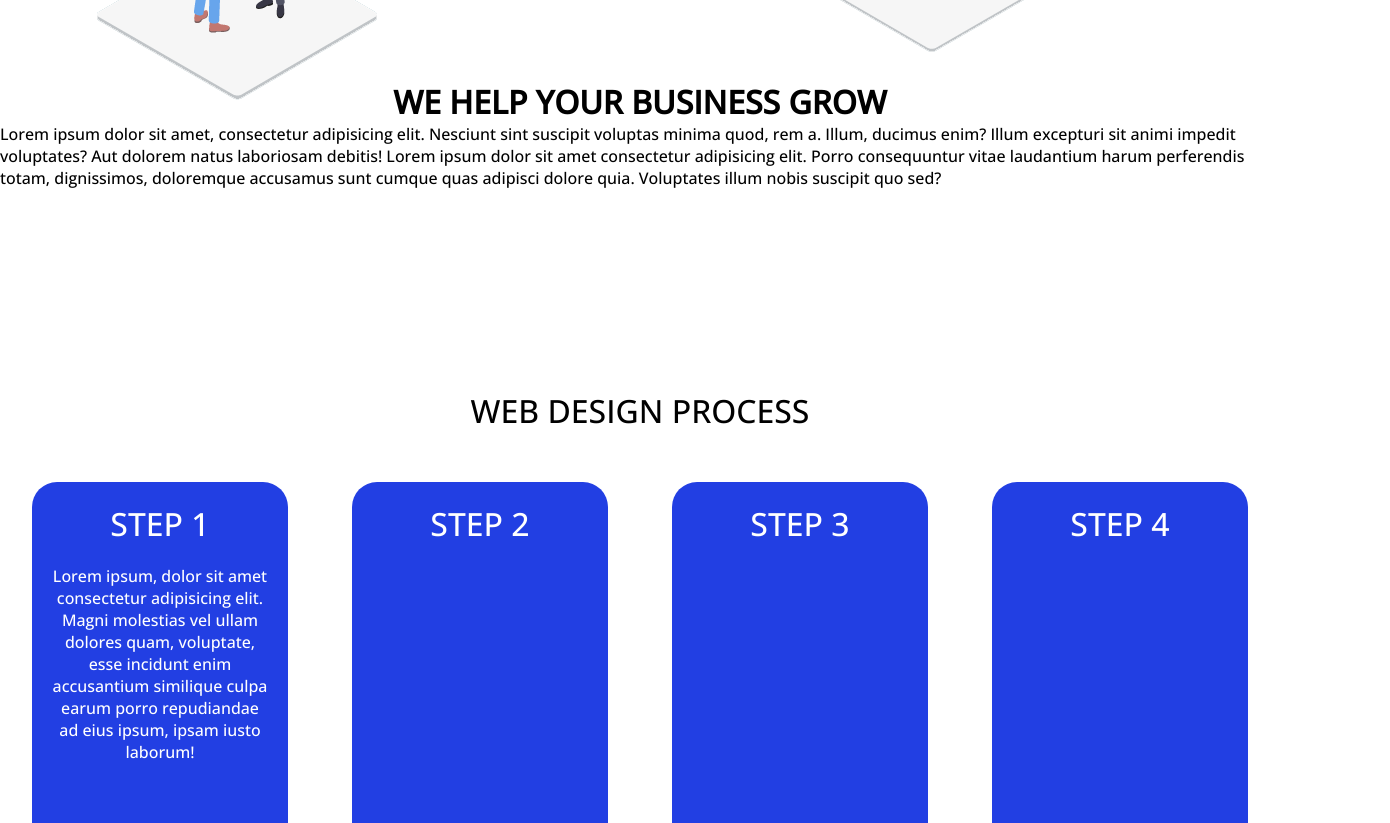
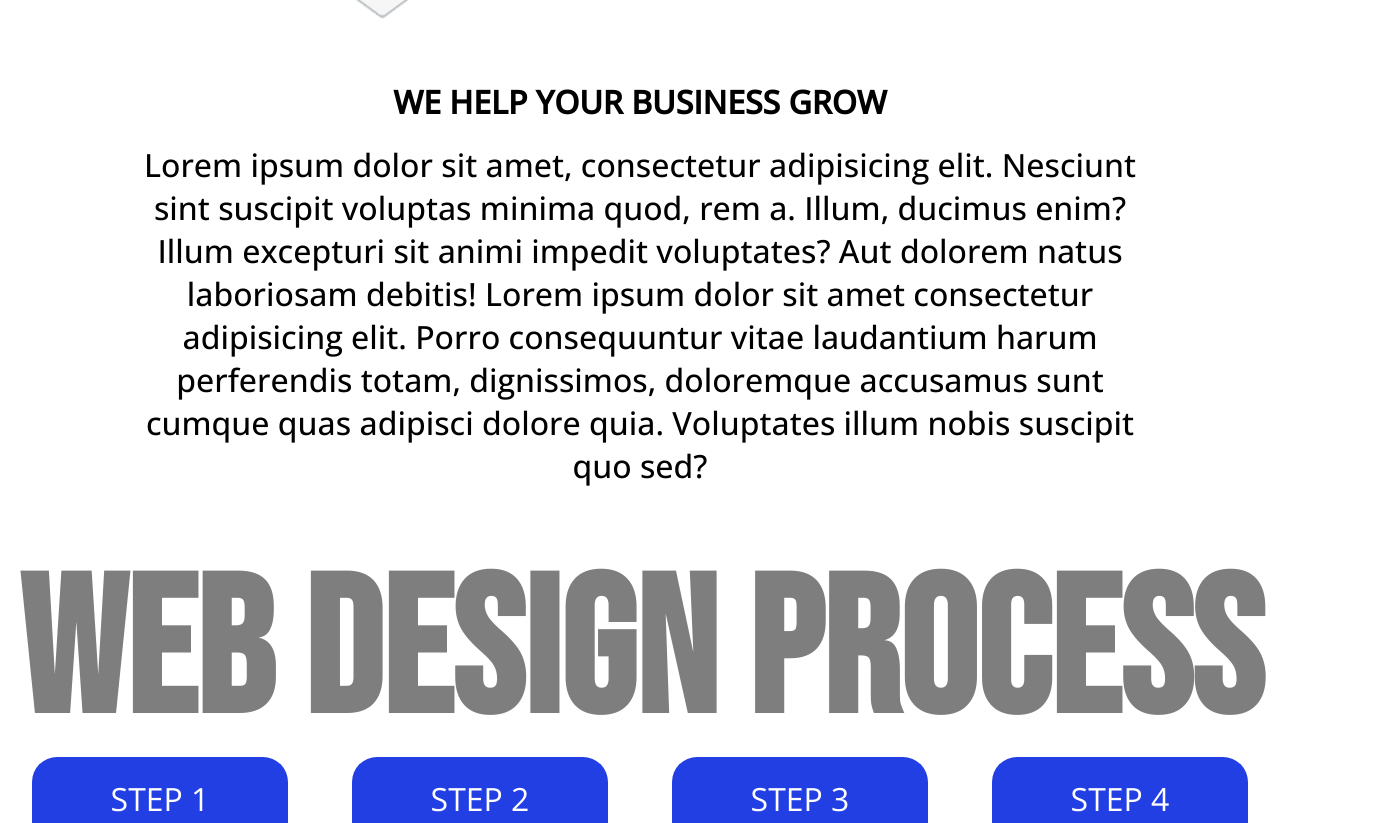
Before and after one commit to michaellosdev/loskutech, a plain HTML site: page index.html in a window 1280 px wide. Shown: the part 720-1543 px from the top of the page, 1390 px wide, since content can reach past the window. Drawn offline with nearby package versions, Linux system fonts and the light colour scheme.

Commit message:
changed style a bit

```diff
--- a/index.html
+++ b/index.html
@@ -51,7 +51,7 @@
                 Lorem ipsum dolor sit amet, consectetur adipisicing elit. Nesciunt sint suscipit voluptas minima quod, rem a. Illum, ducimus enim? Illum excepturi sit animi impedit voluptates? Aut dolorem natus laboriosam debitis! Lorem ipsum dolor sit amet consectetur adipisicing elit. Porro consequuntur vitae laudantium harum perferendis totam, dignissimos, doloremque accusamus sunt cumque quas adipisci dolore quia. Voluptates illum nobis suscipit quo sed?
             </p>
         </div>
-            <h3>WEB DESIGN PROCESS</h3>
+            <h3 class="web-design-process">WEB DESIGN PROCESS</h3>
         <div id="section-steps">
             <div class="step-card">
                 <h3>STEP 1</h3>
--- a/styles/_animations.scss
+++ b/styles/_animations.scss
@@ -135,25 +135,25 @@
 
 @keyframes step-card-in {
     from {
-        height: 600px;
+        height: 80%;
         width: 20%;
     }
 
     to {
-        height: 650px;
+        height: 90%px;
         width: 21%;
     }
 }
 
 @keyframes step-card-out {
     from {
-        height: 650px;
+        height: 90%;
         width: 21%;
 
     }
 
     to {
-        height: 600px;
+        height: 80%;
         width: 20%;
     }
 }
--- a/styles/index.scss
+++ b/styles/index.scss
@@ -10,8 +10,8 @@
 }
 
 #background-img {
-    width: 1500px;
-    height: 992px;
+    width: 75%;
+    height: 100%;
     position: absolute;
     top: 50%;
     left: 50%;
@@ -98,6 +98,7 @@ h1 {
 
 
 #container-two {
+    position: relative;
     height: 2000px;
     max-width: 1400px;
     margin: 0 auto;
@@ -109,8 +110,27 @@ h1 {
     text-align: center;
 }
 
-#container-two h3 {
-    font-weight: 400;
+#container-two #about {
+    font-size: 2rem;
+    padding-top: 20px;
+    margin: 0 auto;
+    width: 80%;
+    text-align: center;
+}
+
+#container-two .web-design-process {
+    position: absolute;
+    font-weight: 600;
+    font-family: $bebas-Neue;
+    font-size: 12rem;
+    width: 100%;
+    left: 50%;
+    top: 23%;
+    transform: translateX(-50%);
+    z-index: -1;
+    opacity: 0.5;
+
+
 }
 
 #section-paragraph {
@@ -125,6 +145,7 @@ h1 {
         display: flex;
         justify-content: space-around;
         align-items: center;
+
     }
 
     #steps-icons {
@@ -139,7 +160,7 @@ h1 {
     }
 
     .step-card {
-        height: 600px;
+        height: 80%;
         width: 20%;
         background-color: $blue;
         border-radius: 25px;
@@ -157,6 +178,8 @@ h1 {
 
     .step-card h3 {
         margin-top: 20px;
+        font-weight: 300;
+        font-size: 2rem;
     }
 
     .step-card p {
```
Also changed, not shown: styles/index.css, 1 other file.
